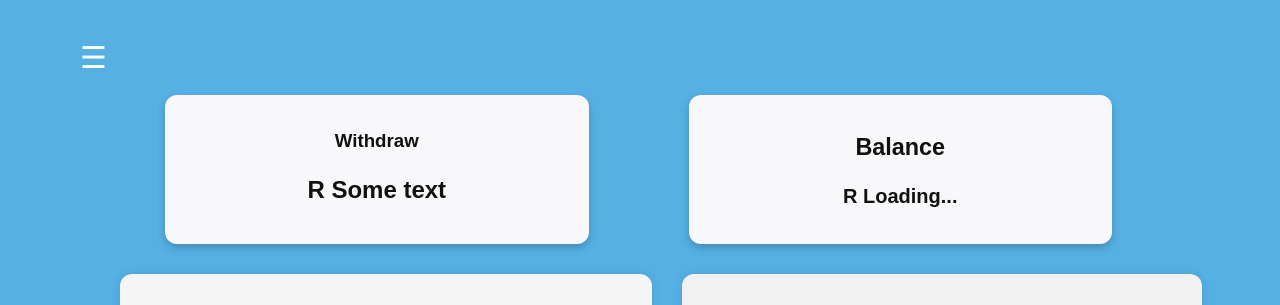
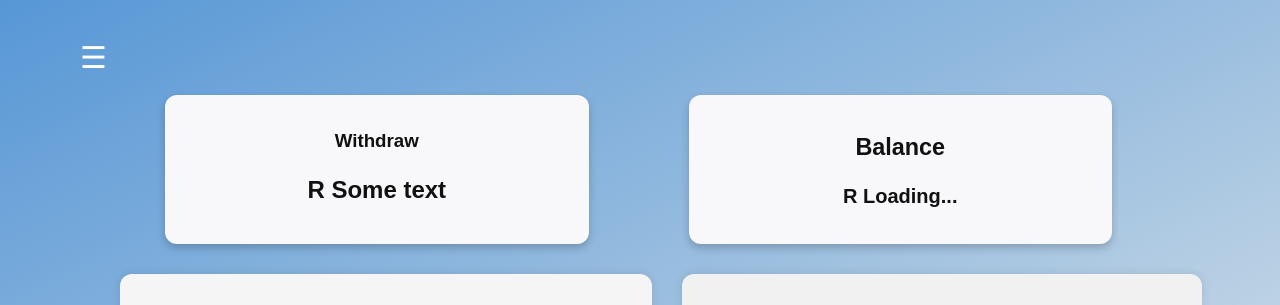
Before and after one commit to MpilonhleMtungwa/Banking-System, a website: page index.html in a window 1280 px wide. Shown: the top 305 px of the page. Drawn offline with Linux system fonts and the light colour scheme; no server answers.

Commit message:
new background colour

```diff
--- a/styles.css
+++ b/styles.css
@@ -1,6 +1,6 @@
 body {
   font-family: Arial, sans-serif;
-  background-color: #0a8cd8af;
+  background: linear-gradient(to bottom right, #5797d6, #dfe6e9);
   color: white;
   margin: 0;
   padding: 0;
```
